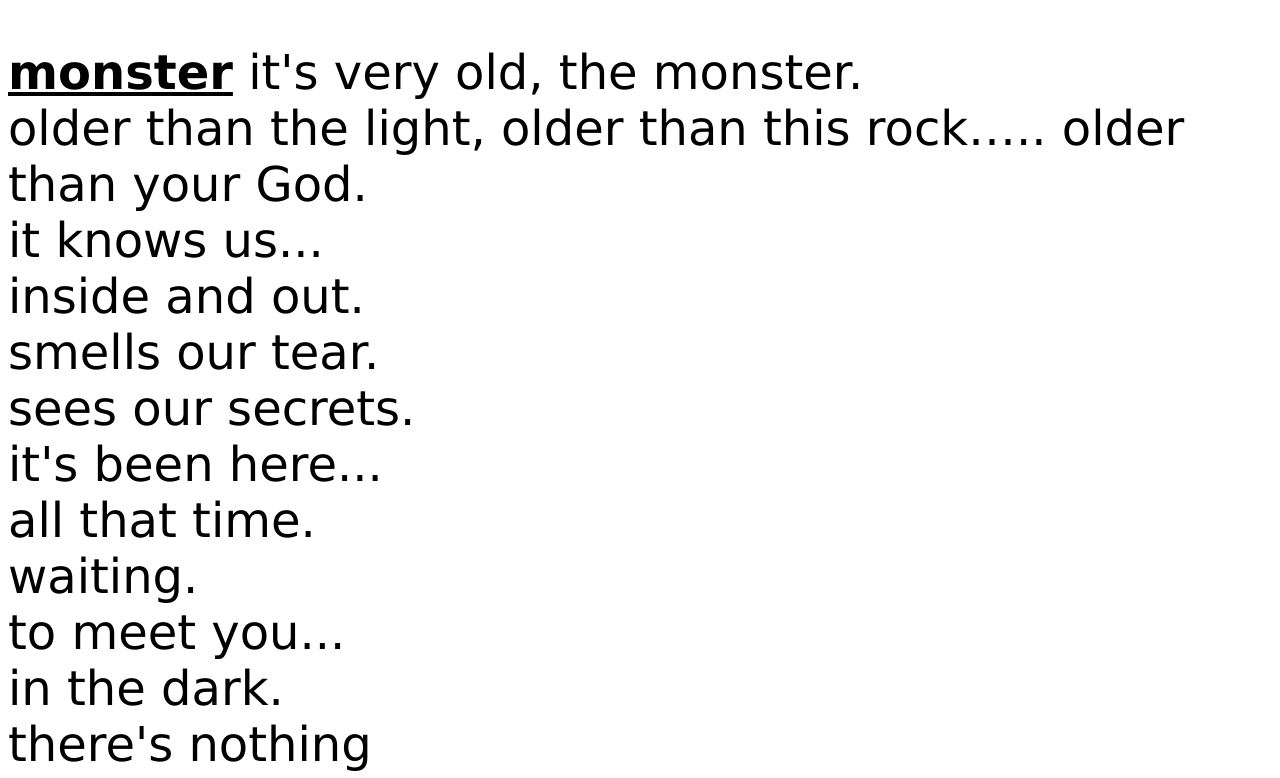
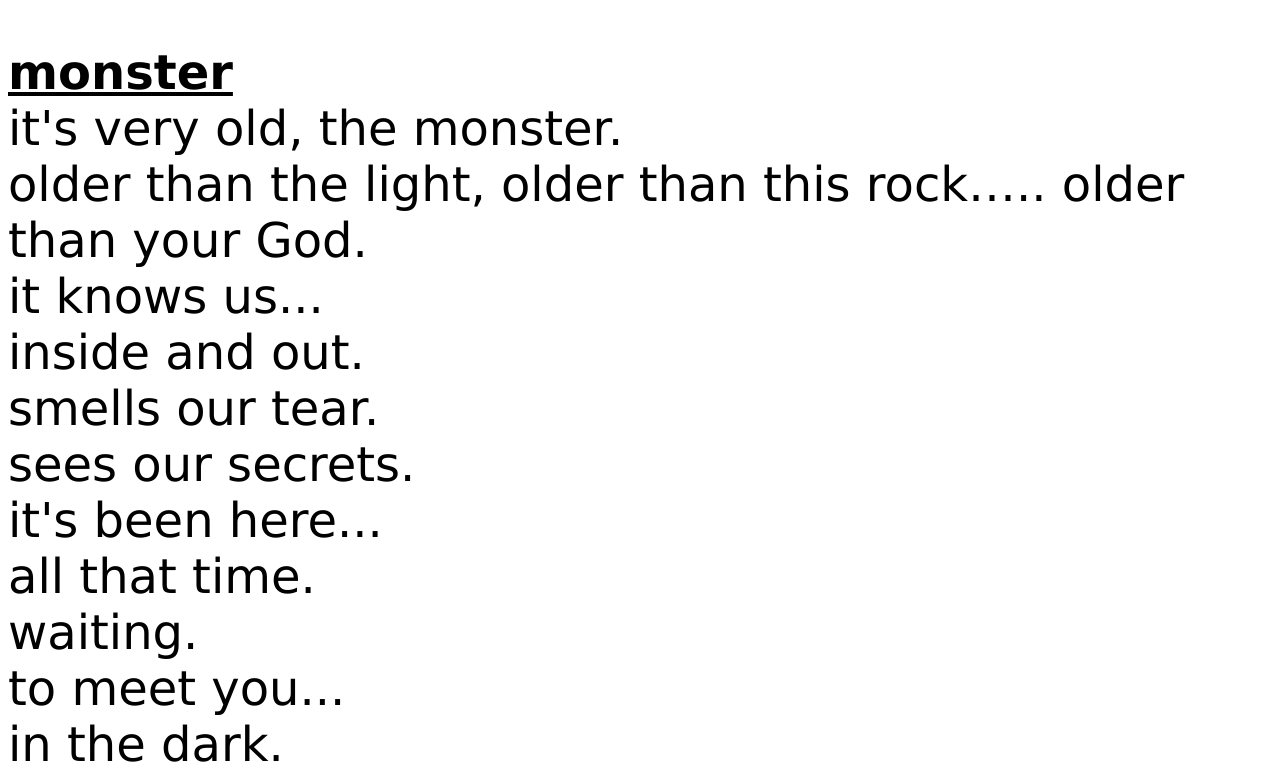
Before and after one commit to 0x87f/0x87f.github.io, a plain HTML site: page index.html in a window 1280 px wide. Shown: the top 778 px of the page. Drawn offline with Linux system fonts and the light colour scheme.

Commit message:
Update index.html

```diff
--- a/index.html
+++ b/index.html
@@ -1,6 +1,6 @@
 <title>o͡͡͡╮༼ ʘ̆ ۝ ʘ̆ ༽╭o͡͡͡</title>
-<br /><br /><font face="verdana" size="10">
-<b><u>monster</b></u>
+<br /><br /><font face="verdana" size="8">
+<b><u>monster</b></u><br />
 it's very old, the monster.<br />
 older than the light, older than this rock….. older than your God.<br />
 it knows us...<br />
```
